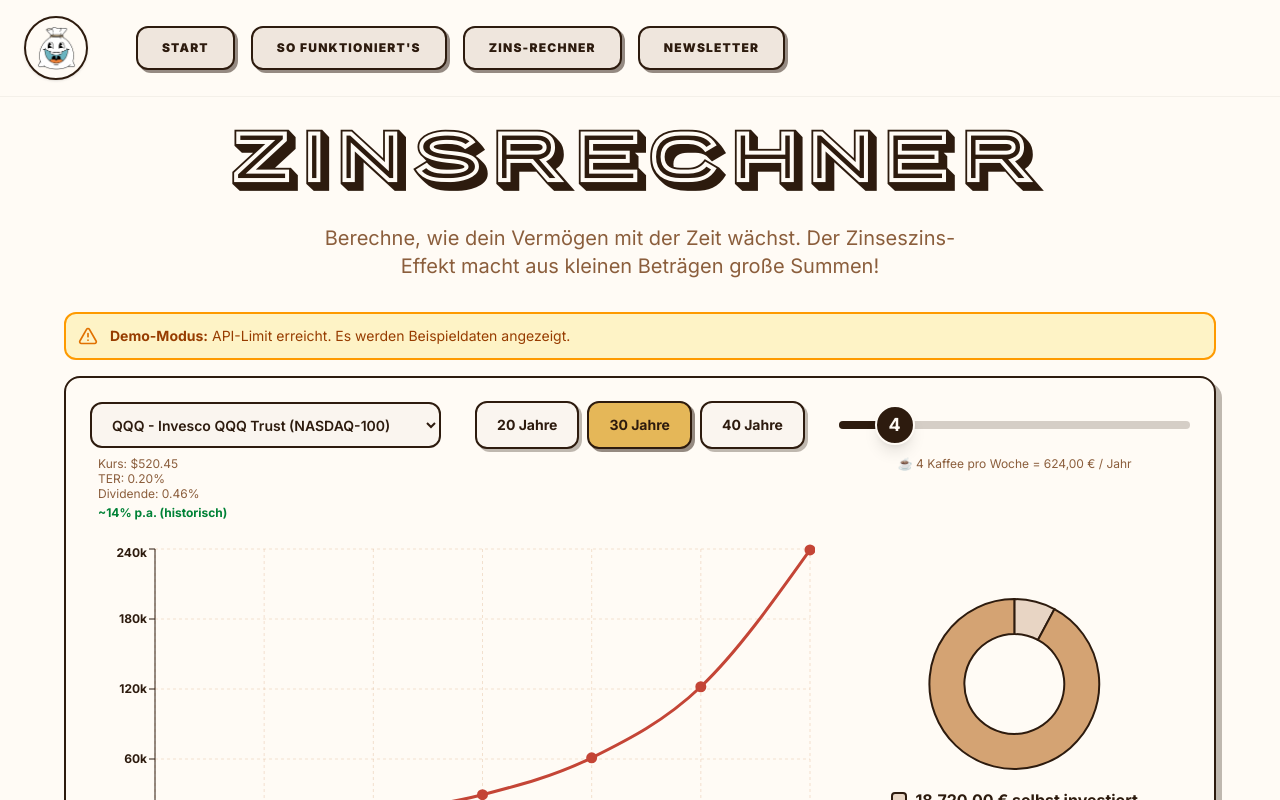
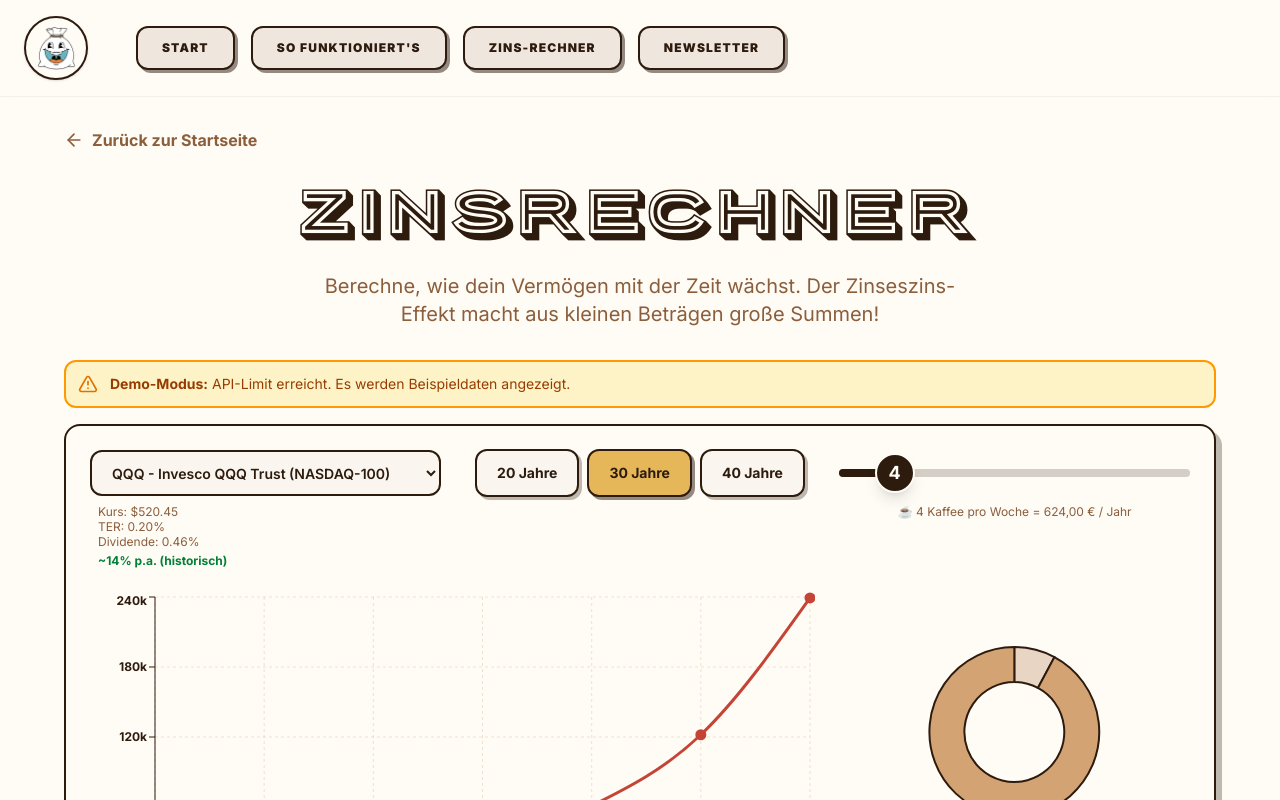
Before and after one commit to McYum/finances, a Next.js app: page /zinsrechner in a window 1280 px wide. Shown: the top 800 px of the page. Built offline with nearby package versions, Linux system fonts and the light colour scheme; a web font is replaced by a local one.

Commit message:
Backbuttons added

```diff
--- a/app/quiz/page.tsx
+++ b/app/quiz/page.tsx
@@ -9,6 +9,7 @@ import { RetroButton } from "@/components/ui/RetroButton";
 import { animated, useSpring } from "@react-spring/web";
 import { cn } from "@/lib/utils";
 import Link from "next/link";
+import {BackButton} from "@/components/ui/BackButton";
 
 // --- TYPES & DATA
 type ProfileType = "safety" | "balanced" | "risky" | "relaxed";
@@ -250,8 +251,8 @@ export default function QuizPage() {
     return (
         <main className="min-h-screen bg-paper flex flex-col">
             <Header />
-
-            <div className="flex-grow flex items-center justify-center pt-32 pb-20 px-4">
+            <BackButton />
+            <div className="flex-grow flex items-center justify-center pt-0 pb-20 px-4">
                 <div className="w-full max-w-5xl mx-auto">
 
                     {!isSubmitted ? (
--- a/app/zinsrechner/page.tsx
+++ b/app/zinsrechner/page.tsx
@@ -5,28 +5,34 @@ import { Footer } from "@/components/layout/Footer";
 import { motion } from "framer-motion";
 import { ETFCalculator } from "@/components/zinsrechner/ETFCalculator";
 import { CompoundInterestCalculator } from "@/components/zinsrechner/CompoundInterestCalculator";
+import { BackButton } from "@/components/ui/BackButton";
 
 export default function ZinsrechnerPage() {
 
     return (
         <main className="min-h-screen bg-paper overflow-x-hidden selection:bg-gold selection:text-coffee-dark">
             <Header />
+            <BackButton />
 
             {/* Hero Section */}
-            <section className="pt-32 pb-0 px-6">
-                <div className="max-w-4xl mx-auto text-center">
+            <section className="pb-0 px-6">
+
+
+                <div className="max-w-4xl mx-auto">
                     <motion.div
                         initial={{ opacity: 0, y: 20 }}
                         animate={{ opacity: 1, y: 0 }}
                         transition={{ duration: 0.6 }}
                     >
-                        <h1 className="text-5xl md:text-7xl font-porter text-coffee-dark mb-6">
+                        <div className="text-center">
+                            <h1 className="text-5xl md:text-6xl font-porter text-coffee-dark mb-6">
                                 Zinsrechner
                             </h1>
                             <p className="text-xl text-coffee-medium max-w-2xl mx-auto mb-8">
                                 Berechne, wie dein Vermögen mit der Zeit wächst. Der Zinseszins-Effekt macht
                                 aus kleinen Beträgen große Summen!
                             </p>
+                        </div>
                     </motion.div>
                 </div>
             </section>
--- /dev/null
+++ b/components/ui/BackButton.tsx
@@ -0,0 +1,25 @@
+"use client";
+
+import Link from "next/link";
+import { ArrowLeft } from "lucide-react";
+
+interface BackButtonProps {
+    href?: string;
+    label?: string;
+}
+
+export function BackButton({ href = "/", label = "Zurück zur Startseite" }: BackButtonProps) {
+    return (
+        <div className="px-6 pt-32">
+            <div className="max-w-6xl mx-auto mb-8">
+                <Link
+                    href={href}
+                    className="inline-flex items-center gap-2 text-coffee-medium hover:text-coffee-dark transition-colors group"
+                >
+                    <ArrowLeft className="w-5 h-5 transition-transform group-hover:-translate-x-1" />
+                    <span className="font-bold">{label}</span>
+                </Link>
+            </div>
+        </div>
+    );
+}
```
Lines whose indentation alone changed are shown as unchanged.
